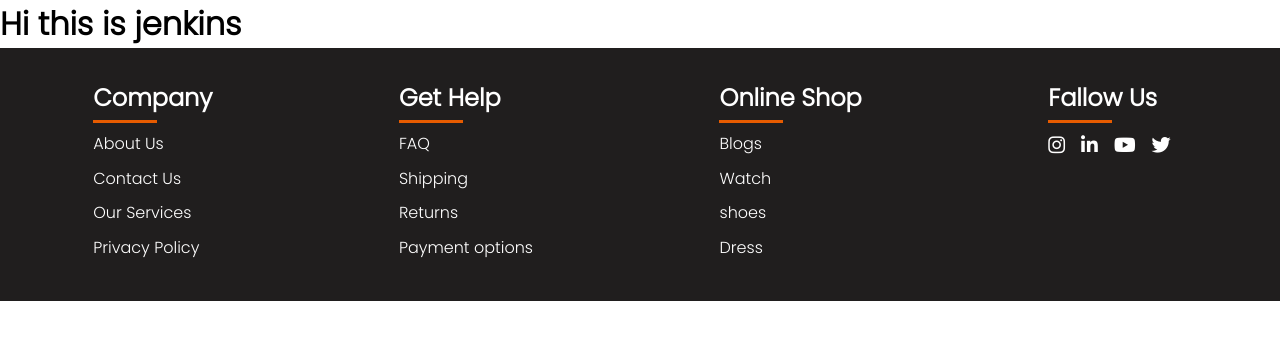
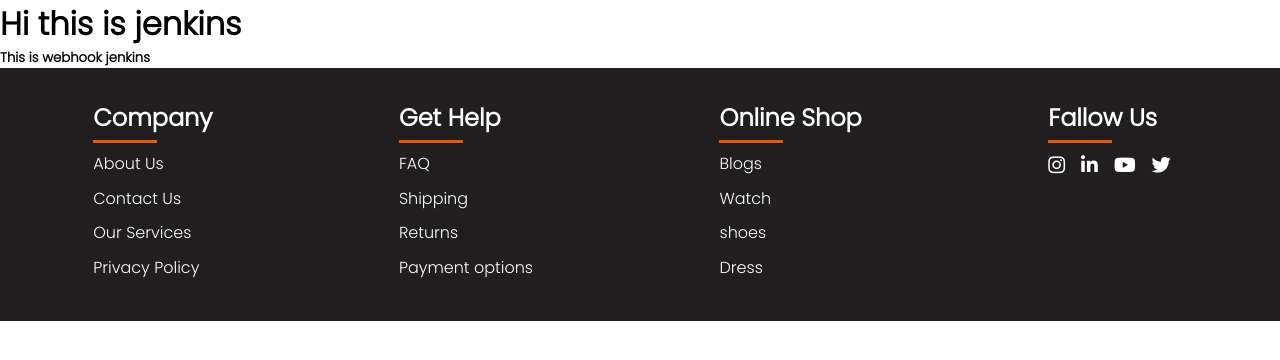
Before and after one commit to Saicharan105/Responsive-footer, a plain HTML site: page index.html in a window 1280 px wide. Drawn offline with Linux system fonts and the light colour scheme.

Commit message:
Update index.html

```diff
--- a/index.html
+++ b/index.html
@@ -12,6 +12,7 @@
 </head>
 <body>
     <h1>Hi this is jenkins</h1>
+    <h5>This is webhook jenkins</h5>
     <div class="footer-section">
         <div class="footer-item">
             <h2>Company</h2>
```
